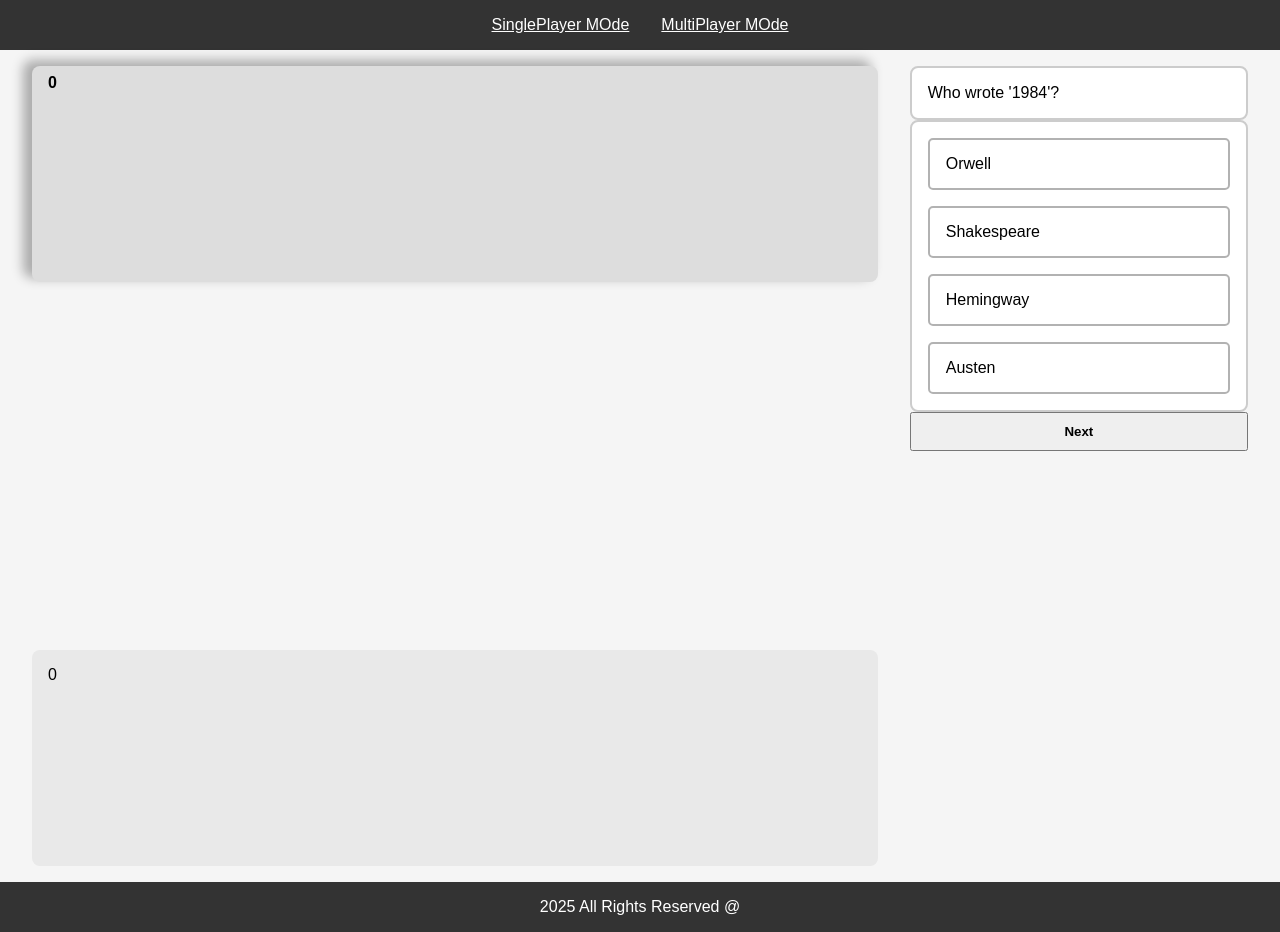
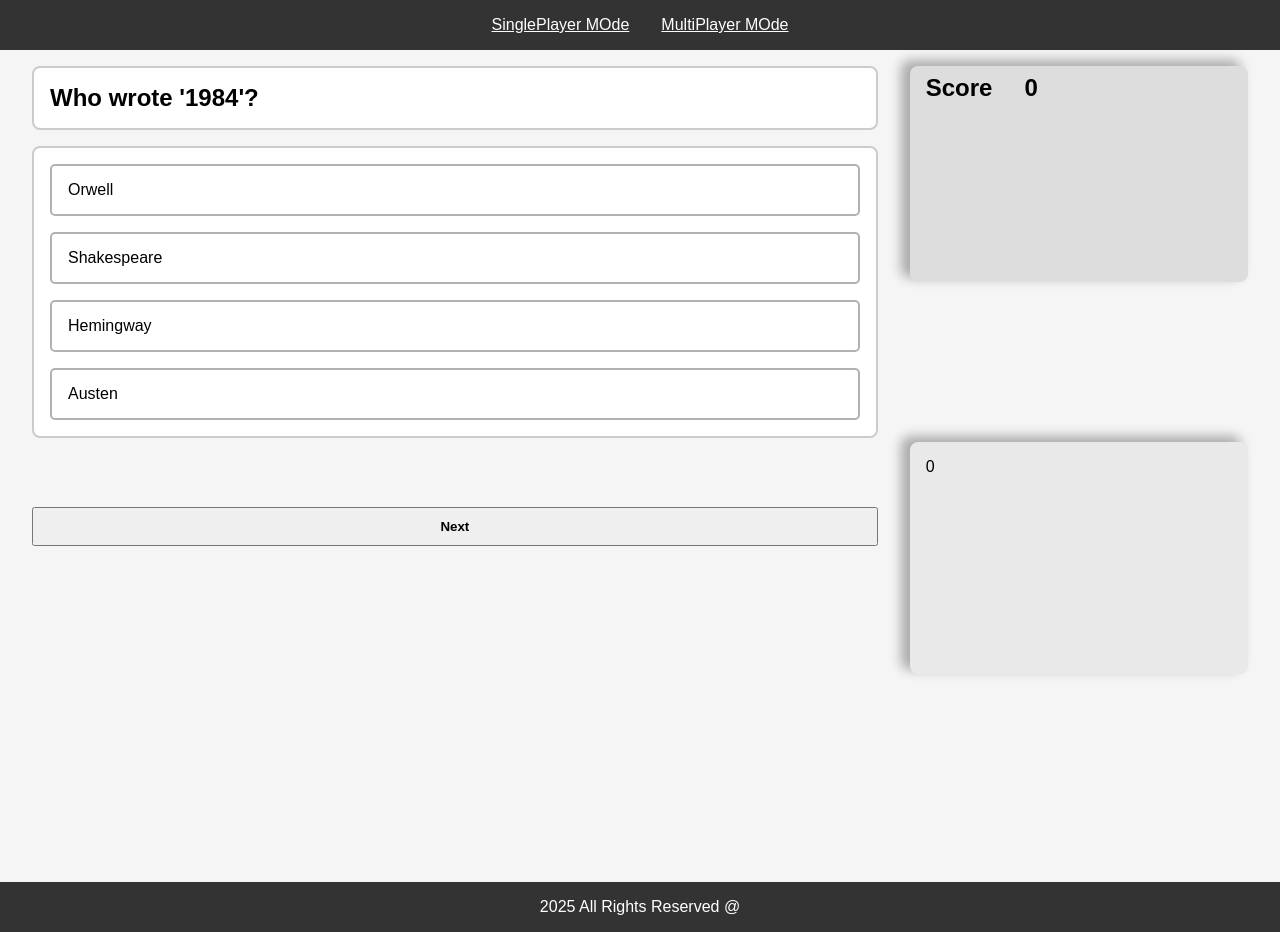
Before and after one commit to bishalzy/reactquiz, a React (Vite) app in the folder quiz/: page /multiplayer in a window 1280 px wide. Built offline with nearby package versions, Linux system fonts and the light colour scheme.

Commit message:
Change styling and layout for multplayer mode
- Similar styling from singleplayer mode was applied.

```diff
--- a/quiz/src/quiz/Multi.tsx
+++ b/quiz/src/quiz/Multi.tsx
@@ -12,37 +12,37 @@ type Question = {
 
 
 
-const Multi:React.FC = () => {
-    const [currentQuiz,setCurrentQuiz] = useState<Question|null>(null);
-    const questionLength = questions.length-1;
+const Multi: React.FC = () => {
+  const [currentQuiz, setCurrentQuiz] = useState<Question | null>(null);
+  const questionLength = questions.length - 1;
   const score = useRef<number>(0);
   const selectedOption = useRef<boolean | null>(false);
   const questionIndex = useRef<number>(0);
 
-    const [selectedIndex,setSelectedIndex] = useState<number| null>(null);
+  const [selectedIndex, setSelectedIndex] = useState<number | null>(null);
   const optionRef = useRef(null);
 
-    const findQuestion = ()=>{
-        if(questionIndex.current<=questionLength){
+  const findQuestion = () => {
+    if (questionIndex.current <= questionLength) {
       setCurrentQuiz(questions[questionIndex.current]);
       questionIndex.current++;
-        }else{
+    } else {
       questionIndex.current = 0;
       setCurrentQuiz(questions[questionIndex.current]);
       questionIndex.current++;
     }
   }
-    useEffect(()=>{
+  useEffect(() => {
     findQuestion();
-    },[]);
+  }, []);
 
 
 
-    const handleNextbtn = () =>{
-        if(selectedOption.current){
+  const handleNextbtn = () => {
+    if (selectedOption.current) {
       score.current++
 
-        }else if (selectedOption.current === false){
+    } else if (selectedOption.current === false) {
       score.current--;
     }
     findQuestion();
@@ -51,49 +51,49 @@ const Multi:React.FC = () => {
     selectedOption.current = null;
   }
 
-    const handleOptionSelect = (index:number) =>{
+  const handleOptionSelect = (index: number) => {
     console.log(index);
     setSelectedIndex(index);
 
 
 
-        if(index == currentQuiz?.correct){
+    if (index == currentQuiz?.correct) {
       selectedOption.current = true;
       console.log(selectedOption.current)
 
-        }else{
+    } else {
       selectedOption.current = false;
     }
   }
 
 
 
-    return(
+  return (
     <>
-            <div className="score-board">
-
-                {score.current}
-
-
-            </div>
       <div className="quiz-box">
+        <div className="question-option-container">
           <div className="question-box">
-                    {currentQuiz?.question ? currentQuiz?.question : "questoin"}
-
+            <h2>{currentQuiz?.question ? currentQuiz?.question : "questoin"}</h2>
           </div>
           <div className="option-box">
-                    {currentQuiz?.options.map((options,index) => {
+            {currentQuiz?.options.map((options, index) => {
               return <div key={index} ref={optionRef} className={`${index === selectedIndex ? "selected" : "options"}`} onClick={() => handleOptionSelect(index)}>{options}</div>
             })}
 
           </div>
+        </div>
 
+        <div className="btn-container">
           <button className='next-btn' onClick={handleNextbtn}>Next</button>
-
+        </div>
+      </div>
+      <div className="multiplayer-score-container">
+        <div className="score-board">
+          <h2>Score</h2>
+          <h2>{score.current}</h2>
         </div>
         <div className="controls">0</div>
-
-
+      </div>
     </>
   )
 }
--- a/quiz/src/quiz/Single.tsx
+++ b/quiz/src/quiz/Single.tsx
@@ -79,7 +79,6 @@ const Single: React.FC = () => {
         <div className="btn-container">
           <button className='next-btn' onClick={handleNextbtn}>Next</button>
         </div>
-
       </div>
       <div className="score-board">
         <h2>
@@ -88,7 +87,6 @@ const Single: React.FC = () => {
         <h2>{score.current}</h2>
       </div>
       {/*<div className="controls">THis is single mode</div>*/}
-
     </>
   )
 }
--- a/quiz/src/quiz/quiz.css
+++ b/quiz/src/quiz/quiz.css
@@ -36,7 +36,7 @@
     text-align: center;
     font-weight: bold;
     border-radius: 8px;
-    max-height: 200px;
+    height: 200px;
     box-shadow: -8px -5px 12px 1px rgb(0, 0, 0, 0.3);
     display: flex;
     gap: 2rem;
@@ -89,6 +89,8 @@
     background-color: #e9e9e9;
     padding: 1rem;
     border-radius: 8px;
+    height: 200px;
+    box-shadow: -8px -5px 12px 1px rgb(0, 0, 0, 0.3);
   }
 
   .footer {
@@ -97,7 +99,7 @@
     padding: 1rem;
     text-align: center;
   }
- .options{
+ .options {
     display: flex;
     height: 3rem;
     border-radius: 5px;
@@ -107,12 +109,19 @@
     border: 2px solid rgb(0, 0, 0, 0.3);
  }
 
- .options:hover{
+ .options:hover {
   background-color: #ccc;
   border: 2px solid rgb(0, 0, 0, 0.9);
  }
 
- .selected, .selected:hover{
+ .selected, .selected:hover {
     background-color: gray;
     color: white;
  }
+
+ .multiplayer-score-container {
+   display: flex;
+   flex-direction: column;
+   min-height: 10vh;
+   gap: 10rem;
+ }
```
Lines whose indentation alone changed are shown as unchanged.
